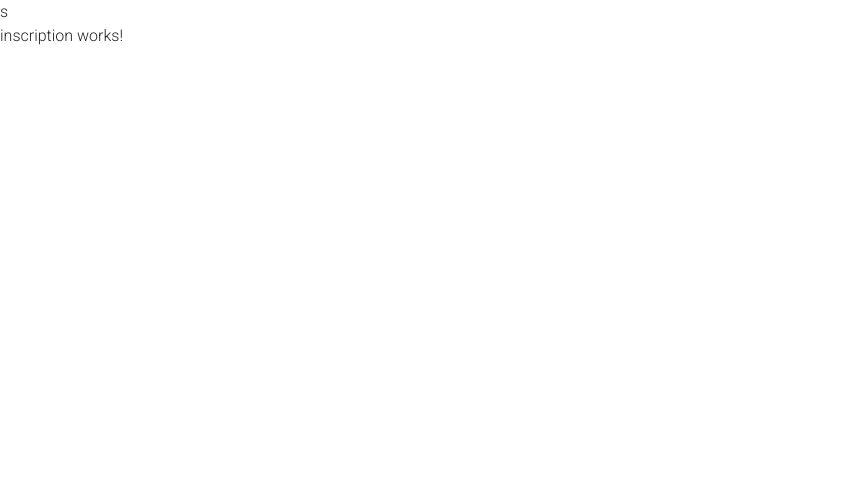
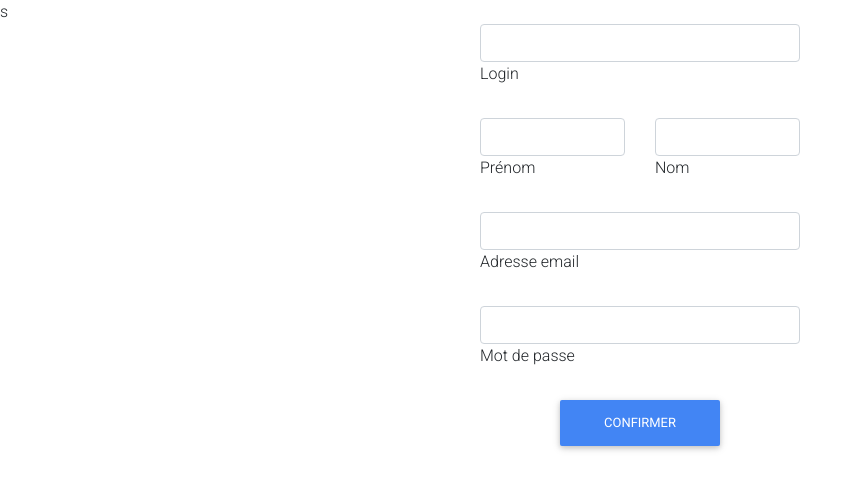
Before and after one commit to julietteustache/ProjetSiteWebPlanteFront, an Angular app: page /inscription in a window 1280 px wide. Shown: the top 490 px of the page, without its empty margins (0-862 px from the left). Built offline with nearby package versions, Linux system fonts and the light colour scheme.

Commit message:
Ajout des formulaires connexion et inscription

```diff
--- a/src/app/connexion/connexion.component.html
+++ b/src/app/connexion/connexion.component.html
@@ -1,12 +1,10 @@
-<p>connexion works!</p>
-
 <!-- Formulaire de connexion-->
 <div style="margin:auto;width: 25%;">
 <form>
     <!-- Champs login -->
     <div class="form-outline mb-4">
-      <input type="login" id="form1Example1" class="form-control" />
-      <label class="form-label" for="form1Example1">Login</label>
+      <input type="login" id="form2Example1" class="form-control" />
+      <label class="form-label" for="form2Example1">Login</label>
     </div>
 
     <!-- Champs mot de passe -->
@@ -39,5 +37,10 @@
 
     <!-- Bouton valider -->
     <button type="submit" class="btn btn-primary btn-block">Se connecter</button>
+
+    <!-- Lien pour s'inscrire -->
+  <div class="text-center">
+    <p>Pas encore membre? <a href='../inscription/inscription.component.html'>S'inscrire</a></p>
+  </div>
   </form>
   </div>
--- a/src/app/inscription/inscription.component.html
+++ b/src/app/inscription/inscription.component.html
@@ -1 +1,41 @@
-<p>inscription works!</p>
+<div>
+<form style="margin:auto;width: 25%;">
+     <!-- Login -->
+     <div class="form-outline mb-4">
+        <input type="text" id="form3Example0" class="form-control" />
+        <label class="form-label" for="form3Example3">Login</label>
+      </div>
+
+    <!-- Prénom + Nom -->
+    <div class="row mb-4">
+      <div class="col">
+        <div class="form-outline">
+          <input type="text" id="form3Example1" class="form-control" />
+          <label class="form-check-label" for="form3Example1">Prénom</label>
+        </div>
+      </div>
+      <div class="col">
+        <div class="form-outline">
+          <input type="text" id="form3Example2" class="form-control" />
+          <label class="form-label" for="form3Example2">Nom</label>
+        </div>
+      </div>
+    </div>
+
+    <!-- Email -->
+    <div class="form-outline mb-4">
+      <input type="email" id="form3Example3" class="form-control" />
+      <label class="form-label" for="form3Example3">Adresse email</label>
+    </div>
+
+    <!-- Mot de passe -->
+    <div class="form-outline mb-4">
+      <input type="password" id="form3Example4" class="form-control" />
+      <label class="form-label" for="form3Example4">Mot de passe</label>
+    </div>
+
+    <!-- Bouton valider -->
+    <button type="submit" class="btn btn-primary btn-block mb-4" style="width: 50%">Confirmer</button>
+
+  </form>
+</div>
```
